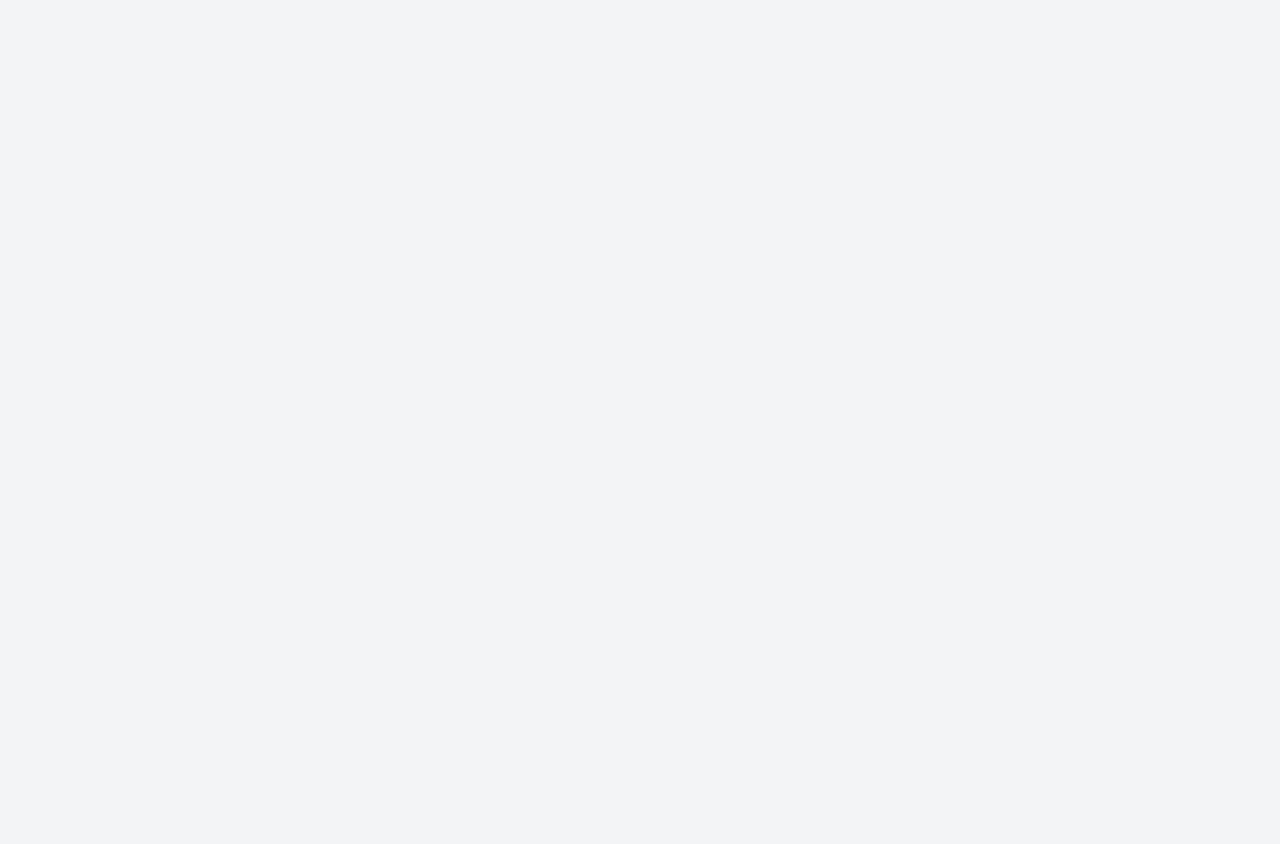
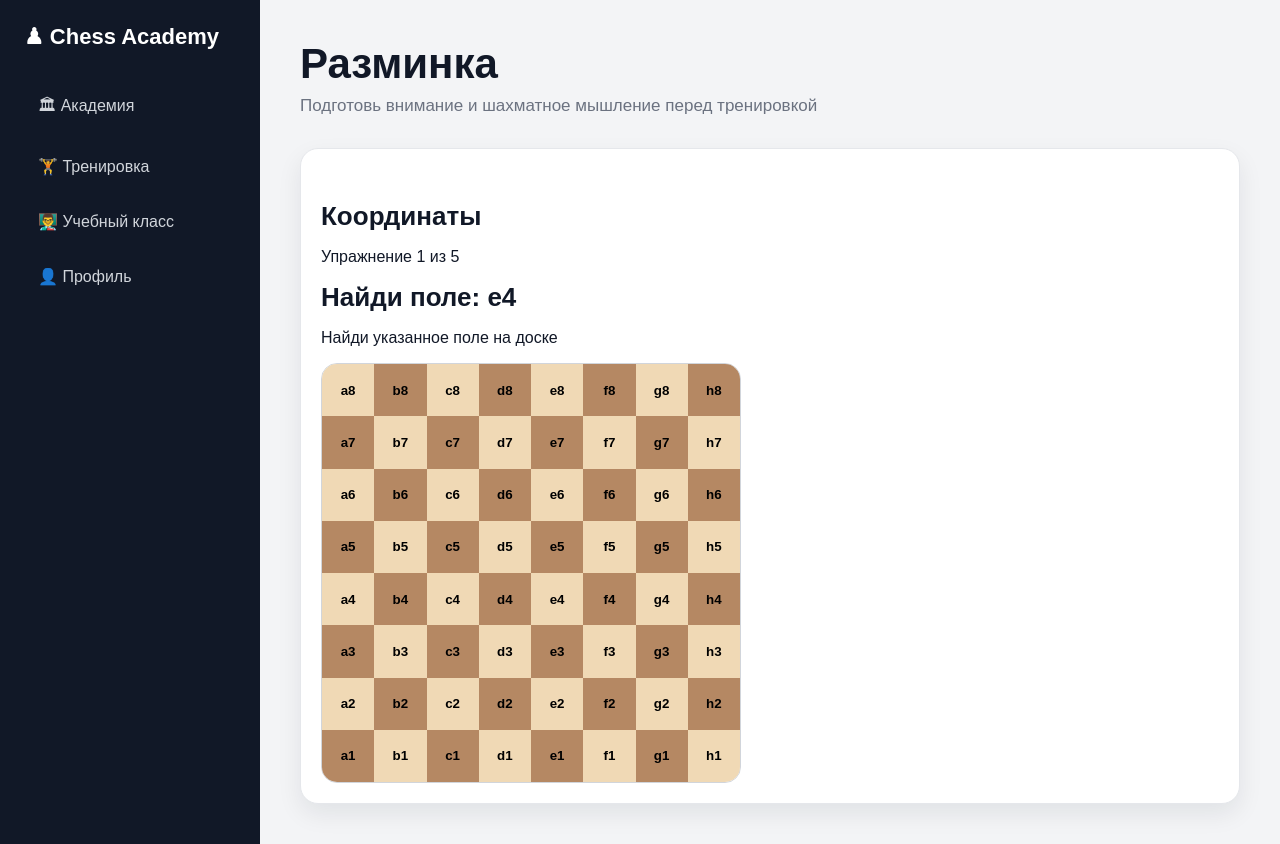
Before and after one commit to leo123messi123123-cmyk/chess-academy, a React (Vite) app in the folder client/: page /warmup in a window 1280 px wide. Before the commit this address had no page. Before the commit the page ends 800 px from the top, so only its background shows below. Built offline with nearby package versions, Linux system fonts and the light colour scheme.

Commit message:
Добавлена разминка с упражнением на координаты

```diff
--- a/client/src/App.tsx
+++ b/client/src/App.tsx
@@ -4,6 +4,7 @@ import DashboardPage from "./pages/DashboardPage";
 import PracticePage from "./pages/PracticePage";
 import ProfilePage from "./pages/ProfilePage";
 import ClassroomPage from "./pages/ClassroomPage";
+import WarmupPage from "./pages/WarmupPage";
 
 function App() {
   return (
@@ -14,6 +15,7 @@ function App() {
           <Route path="/practice" element={<PracticePage />} />
           <Route path="/classroom" element={<ClassroomPage />} />
           <Route path="/profile" element={<ProfilePage />} />
+          <Route path="/warmup" element={<WarmupPage />} />
         </Route>
       </Routes>
     </BrowserRouter>
--- /dev/null
+++ b/client/src/components/warmup/CoordinateBoard.css
@@ -0,0 +1,29 @@
+.coordinate-board {
+  width: 100%;
+  max-width: 420px;
+  aspect-ratio: 1 / 1;
+  display: grid;
+  grid-template-columns: repeat(8, 1fr);
+  border-radius: 16px;
+  overflow: hidden;
+  border: 1px solid #d1d5db;
+}
+
+.coordinate-board__square {
+  border: none;
+  font-weight: 600;
+  cursor: pointer;
+}
+
+.coordinate-board__square--light {
+  background: #f0d9b5;
+}
+
+.coordinate-board__square--dark {
+  background: #b58863;
+}
+
+.coordinate-board__square:hover {
+  outline: 3px solid #2563eb;
+  outline-offset: -3px;
+}
--- /dev/null
+++ b/client/src/components/warmup/CoordinateBoard.tsx
@@ -0,0 +1,51 @@
+import "./CoordinateBoard.css";
+
+interface CoordinateBoardProps {
+  targetSquare: string;
+  onCorrect: () => void;
+  onWrong: () => void;
+}
+
+const files = ["a", "b", "c", "d", "e", "f", "g", "h"];
+const ranks = [8, 7, 6, 5, 4, 3, 2, 1];
+
+function CoordinateBoard({
+  targetSquare,
+  onCorrect,
+  onWrong,
+}: CoordinateBoardProps) {
+  function handleSquareClick(square: string) {
+    if (square === targetSquare) {
+      onCorrect();
+    } else {
+      onWrong();
+    }
+  }
+
+  return (
+    <div className="coordinate-board">
+      {ranks.map((rank) =>
+        files.map((file) => {
+          const square = `${file}${rank}`;
+          const isLight = (files.indexOf(file) + rank) % 2 === 0;
+
+          return (
+            <button
+              key={square}
+              className={`coordinate-board__square ${
+                isLight
+                  ? "coordinate-board__square--light"
+                  : "coordinate-board__square--dark"
+              }`}
+              onClick={() => handleSquareClick(square)}
+            >
+              {square}
+            </button>
+          );
+        }),
+      )}
+    </div>
+  );
+}
+
+export default CoordinateBoard;
--- /dev/null
+++ b/client/src/components/warmup/CoordinateExercise.tsx
@@ -0,0 +1,65 @@
+import { useState } from "react";
+import Button from "../common/Button/Button";
+import CoordinateBoard from "./CoordinateBoard";
+
+const squares = ["e4", "c6", "h1", "a8", "f7"];
+
+function CoordinateExercise() {
+  const [currentIndex, setCurrentIndex] = useState(0);
+  const [message, setMessage] = useState("Найди указанное поле на доске");
+  const [completed, setCompleted] = useState(false);
+
+  const targetSquare = squares[currentIndex];
+
+  function handleCorrect() {
+    if (currentIndex === squares.length - 1) {
+      setCompleted(true);
+      setMessage("Разминка завершена! Отличная работа.");
+      return;
+    }
+
+    setMessage("Верно! Следующее поле.");
+    setCurrentIndex((prev) => prev + 1);
+  }
+
+  function handleWrong() {
+    setMessage("Не совсем. Попробуй ещё раз.");
+  }
+
+  function restartExercise() {
+    setCurrentIndex(0);
+    setCompleted(false);
+    setMessage("Найди указанное поле на доске");
+  }
+
+  return (
+    <>
+      {completed ? (
+        <>
+          <p>{message}</p>
+          <p>
+            Результат: {squares.length} / {squares.length}
+          </p>
+          <p>+10 XP</p>
+          <Button onClick={restartExercise}>Пройти ещё раз</Button>
+        </>
+      ) : (
+        <>
+          <p>
+            Упражнение {currentIndex + 1} из {squares.length}
+          </p>
+          <h2>Найди поле: {targetSquare}</h2>
+          <p>{message}</p>
+
+          <CoordinateBoard
+            targetSquare={targetSquare}
+            onCorrect={handleCorrect}
+            onWrong={handleWrong}
+          />
+        </>
+      )}
+    </>
+  );
+}
+
+export default CoordinateExercise;
--- /dev/null
+++ b/client/src/components/warmup/WarmupEngine.tsx
@@ -0,0 +1,7 @@
+import CoordinateExercise from "./CoordinateExercise";
+
+function WarmupEngine() {
+  return <CoordinateExercise />;
+}
+
+export default WarmupEngine;
--- a/client/src/pages/PracticePage.css
+++ b/client/src/pages/PracticePage.css
@@ -16,11 +16,18 @@
   gap: 18px;
 }
 
+.practice-page__training-card {
+  display: flex;
+  flex-direction: column;
+  height: 100%;
+}
+
 .practice-page__training-card h3 {
   margin: 0 0 8px;
 }
 
 .practice-page__training-card p {
+  flex: 1;
   margin: 0 0 16px;
   color: #6b7280;
 }
--- a/client/src/pages/PracticePage.tsx
+++ b/client/src/pages/PracticePage.tsx
@@ -4,8 +4,10 @@ import PageTitle from "../components/common/PageTitle/PageTitle";
 import Section from "../components/common/Section/Section";
 import HomePage from "./HomePage";
 import "./PracticePage.css";
+import { useNavigate } from "react-router-dom";
 
 function PracticePage() {
+  const navigate = useNavigate();
   return (
     <div className="practice-page">
       <PageTitle
@@ -32,7 +34,7 @@ function PracticePage() {
               основной тренировкой.
             </p>
 
-            <Button>Начать разминку</Button>
+            <Button onClick={() => navigate("/warmup")}>Начать разминку</Button>
           </Section>
         </Card>
       </div>
--- /dev/null
+++ b/client/src/pages/WarmupPage.tsx
@@ -0,0 +1,23 @@
+import Card from "../components/common/Card/Card";
+import PageTitle from "../components/common/PageTitle/PageTitle";
+import Section from "../components/common/Section/Section";
+import WarmupEngine from "../components/warmup/WarmupEngine";
+
+function WarmupPage() {
+  return (
+    <div>
+      <PageTitle
+        title="Разминка"
+        subtitle="Подготовь внимание и шахматное мышление перед тренировкой"
+      />
+
+      <Card>
+        <Section title="Координаты">
+          <WarmupEngine />
+        </Section>
+      </Card>
+    </div>
+  );
+}
+
+export default WarmupPage;
```
